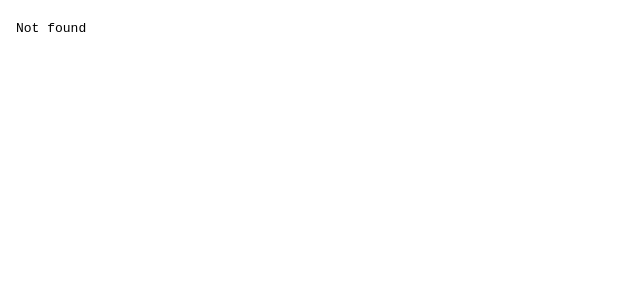
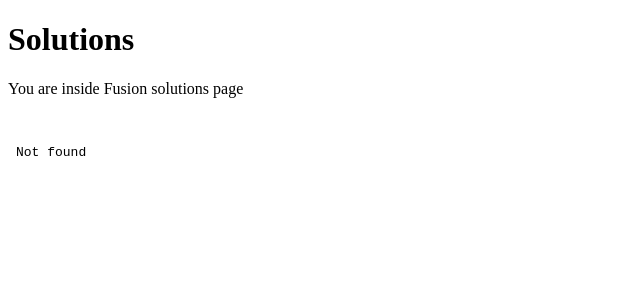
Before and after one commit to sathyaramadas/storagefusion.github.io, a plain HTML site: page slides-animated-landing-page-master/solutions_shy.html in a window 1280 px wide. Shown: the whole page, without its empty margins (0-640 px from the left). Drawn offline with Linux system fonts and the light colour scheme.

Commit message:
Update solutions_shy.html

```diff
--- a/slides-animated-landing-page-master/solutions_shy.html
+++ b/slides-animated-landing-page-master/solutions_shy.html
@@ -6,6 +6,9 @@
   <title>IBM Storage Fusion</title>
 </head>
 <body>
+  <h1>Solutions</h1>
+  <p>You are inside Fusion solutions page</p>
+</br>
 <iframe src=“Presentation2.pptx” width=“800" height=“600” frameborder=“0" allowfullscreen=“true” mozallowfullscreen=“true” webkitallowfullscreen=“true”></iframe>
 </body>
 </html>
```
